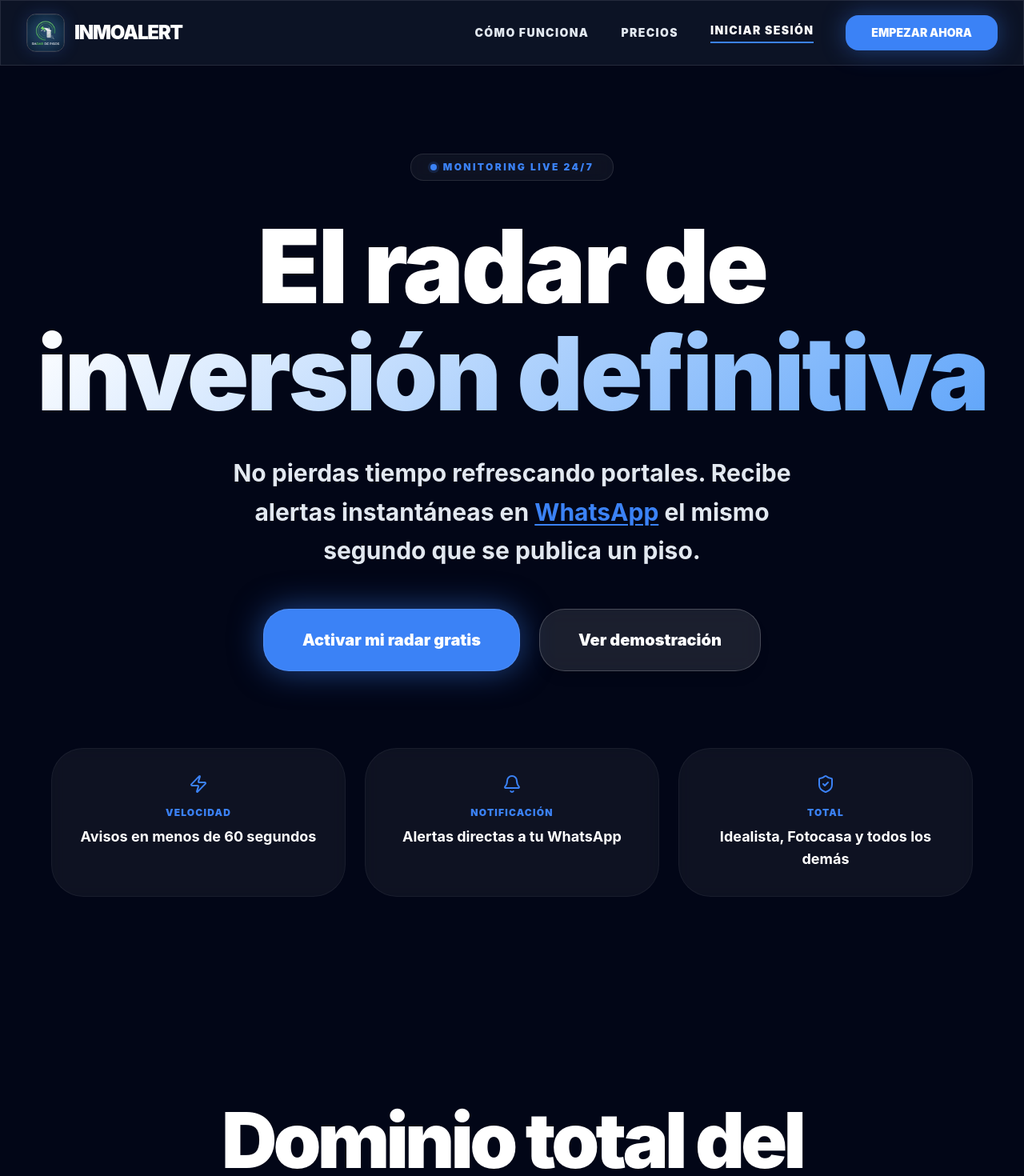
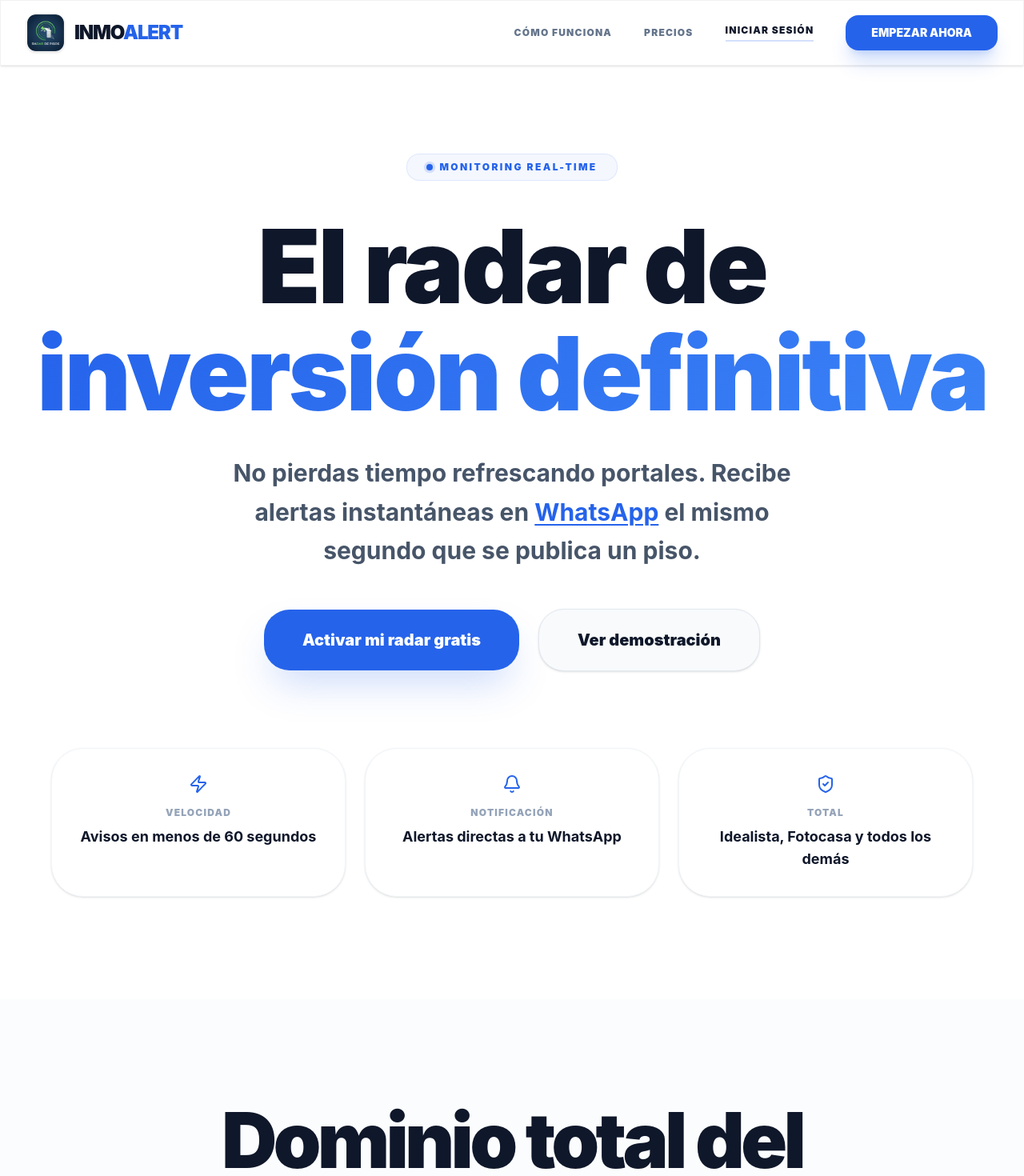
Before and after one commit to radardepisos/Radar-de-Pisos, a Next.js app: page / in a window 1280 px wide. Shown: the top 1470 px of the page at 80% size. Built offline with nearby package versions, Linux system fonts and the light colour scheme.

Commit message:
Force Light Mode: Refactored globals.css and all marketing components to be light-first and high-contrast

```diff
--- a/src/app/globals.css
+++ b/src/app/globals.css
@@ -1,29 +1,31 @@
 @import "tailwindcss";
 
 @theme {
-  --color-primary: #3b82f6;
+  --color-primary: #2563eb;
+  /* Blue 600 (Better for light mode contrast) */
+  --color-primary-dark: #1d4ed8;
+  /* Blue 700 */
+  --color-accent: #3b82f6;
   /* Blue 500 */
-  --color-primary-dark: #2563eb;
-  /* Blue 600 */
-  --color-accent: #60a5fa;
-  /* Blue 400 (Brighter for accent) */
   --color-neutral-50: #f8fafc;
   --color-neutral-100: #f1f5f9;
   --color-neutral-200: #e2e8f0;
   --color-neutral-300: #cbd5e1;
   --color-neutral-400: #94a3b8;
-  --color-neutral-900: #020617;
-  /* Deepest blue-black */
+  --color-neutral-500: #64748b;
+  --color-neutral-600: #475569;
+  --color-neutral-700: #334155;
+  --color-neutral-800: #1e293b;
+  --color-neutral-900: #0f172a;
 }
 
 :root {
-  --background: #020617;
-  --foreground: #ffffff;
-  /* Absolute white for main text */
-  --card: #0f172a;
-  --card-foreground: #ffffff;
-  --border: #1e293b;
-  --ring: #3b82f6;
+  --background: #ffffff;
+  --foreground: #0f172a;
+  --card: #ffffff;
+  --card-foreground: #0f172a;
+  --border: #e2e8f0;
+  --ring: #2563eb;
 }
 
 body {
@@ -33,9 +35,9 @@ body {
   -webkit-font-smoothing: antialiased;
 }
 
-/* High visibility text gradients */
+/* Luxury Light Gradients */
 .premium-gradient {
-  background: linear-gradient(135deg, #ffffff 0%, #60a5fa 100%);
+  background: linear-gradient(135deg, #2563eb 0%, #3b82f6 100%);
   -webkit-background-clip: text;
   -webkit-text-fill-color: transparent;
   background-clip: text;
@@ -44,9 +46,9 @@ body {
 }
 
 .glass {
-  background: rgba(15, 23, 42, 0.8);
-  backdrop-filter: blur(16px);
-  border: 1px solid rgba(255, 255, 255, 0.1);
+  background: rgba(255, 255, 255, 0.8);
+  backdrop-filter: blur(12px);
+  border: 1px solid rgba(0, 0, 0, 0.05);
 }
 
 .radar-pulse {
@@ -63,13 +65,14 @@ body {
 }
 
 .monitoring-card {
-  background: #0f172a;
-  border: 1px solid rgba(255, 255, 255, 0.1);
+  background: #ffffff;
+  border: 1px solid #e2e8f0;
   transition: all 0.3s cubic-bezier(0.4, 0, 0.2, 1);
+  box-shadow: 0 4px 20px -5px rgba(0, 0, 0, 0.05);
 }
 
 .monitoring-card:hover {
-  border-color: #3b82f6;
-  box-shadow: 0 0 50px -10px rgba(59, 130, 246, 0.3);
+  border-color: #2563eb;
+  box-shadow: 0 10px 30px -10px rgba(37, 99, 235, 0.15);
   transform: translateY(-2px);
 }
--- a/src/app/page.tsx
+++ b/src/app/page.tsx
@@ -4,16 +4,16 @@ import { Target, Search, Smartphone, Rocket, Check } from 'lucide-react';
 
 export default function Home() {
   return (
-    <main className="min-h-screen bg-[#020617] selection:bg-primary/40">
+    <main className="min-h-screen bg-white">
       <Navbar />
       <Hero />
 
       {/* Features Section */}
-      <section id="features" className="py-24 lg:py-32 relative overflow-hidden">
+      <section id="features" className="py-24 lg:py-32 relative overflow-hidden bg-neutral-50/50">
         <div className="max-w-7xl mx-auto px-4 sm:px-6 lg:px-8">
           <div className="text-center mb-20 lg:mb-28">
-            <h2 className="text-4xl sm:text-6xl lg:text-8xl font-black mb-8 tracking-tighter text-white">Dominio total del <br /><span className="text-primary">mercado inmobiliario</span></h2>
-            <p className="text-xl sm:text-3xl text-neutral-200 max-w-3xl mx-auto font-bold leading-tight">En el mercado actual, la velocidad no es una opción, es la única forma de conseguir el piso.</p>
+            <h2 className="text-4xl sm:text-6xl lg:text-8xl font-black mb-8 tracking-tighter text-neutral-900">Dominio total del <br /><span className="text-primary">mercado inmobiliario</span></h2>
+            <p className="text-xl sm:text-3xl text-neutral-600 max-w-3xl mx-auto font-bold leading-tight">En el mercado actual, la velocidad no es una opción, es la única forma de conseguir el piso.</p>
           </div>
 
           <div className="grid grid-cols-1 md:grid-cols-3 gap-8 lg:gap-12">
@@ -37,29 +37,29 @@ export default function Home() {
       </section>
 
       {/* Pricing Section */}
-      <section id="pricing" className="py-32 relative">
+      <section id="pricing" className="py-32 relative bg-white">
         <div className="max-w-7xl mx-auto px-4 sm:px-6 lg:px-8">
-          <div className="max-w-xl mx-auto p-12 lg:p-16 rounded-[3rem] bg-neutral-900 border-2 border-primary shadow-[0_0_60px_rgba(59,130,246,0.3)] relative overflow-hidden text-center">
+          <div className="max-w-xl mx-auto p-12 lg:p-16 rounded-[3rem] bg-white border border-neutral-200 shadow-[0_20px_60px_rgba(0,0,0,0.05)] relative overflow-hidden text-center">
             <div className="absolute top-0 right-0 bg-primary text-white px-8 py-3 rounded-bl-3xl text-sm font-black uppercase tracking-widest">PRO</div>
 
             <div className="w-24 h-24 bg-primary/10 rounded-full flex items-center justify-center mx-auto mb-10 text-primary border border-primary/20">
               <Rocket className="w-12 h-12" />
             </div>
 
-            <h3 className="text-4xl font-black mb-4 text-white">Plan Sniper</h3>
+            <h3 className="text-4xl font-black mb-4 text-neutral-900">Plan Sniper</h3>
             <div className="flex items-baseline justify-center mb-10">
-              <span className="text-7xl font-black tracking-tighter text-white">19€</span>
-              <span className="ml-3 text-neutral-300 font-black text-xl uppercase tracking-widest">/mes</span>
+              <span className="text-7xl font-black tracking-tighter text-neutral-900">19€</span>
+              <span className="ml-3 text-neutral-400 font-black text-xl uppercase tracking-widest">/mes</span>
             </div>
 
             <ul className="space-y-6 mb-12 text-left max-w-sm mx-auto">
-              <li className="flex items-center font-bold text-white text-lg"><Check className="text-primary mr-4 w-6 h-6 flex-shrink-0" /> Alertas ilimitadas en tiempo real</li>
-              <li className="flex items-center font-bold text-white text-lg"><Check className="text-primary mr-4 w-6 h-6 flex-shrink-0" /> Monitorización cada 2 minutos</li>
-              <li className="flex items-center font-bold text-white text-lg"><Check className="text-primary mr-4 w-6 h-6 flex-shrink-0" /> Todos los portales (Idealista, Fotocasa...)</li>
-              <li className="flex items-center font-bold text-white text-lg"><Check className="text-primary mr-4 w-6 h-6 flex-shrink-0" /> Análisis por IA (Gemini) incluido</li>
+              <li className="flex items-center font-bold text-neutral-700 text-lg"><Check className="text-primary mr-4 w-6 h-6 flex-shrink-0" /> Alertas ilimitadas en tiempo real</li>
+              <li className="flex items-center font-bold text-neutral-700 text-lg"><Check className="text-primary mr-4 w-6 h-6 flex-shrink-0" /> Monitorización cada 2 minutos</li>
+              <li className="flex items-center font-bold text-neutral-700 text-lg"><Check className="text-primary mr-4 w-6 h-6 flex-shrink-0" /> Todos los portales (Idealista, Fotocasa...)</li>
+              <li className="flex items-center font-bold text-neutral-700 text-lg"><Check className="text-primary mr-4 w-6 h-6 flex-shrink-0" /> Análisis por IA (Gemini) incluido</li>
             </ul>
 
-            <button className="w-full py-6 bg-primary hover:bg-primary-dark text-white rounded-[2rem] font-black text-2xl transition-all shadow-[0_0_40px_rgba(59,130,246,0.5)] transform hover:scale-[1.03]">
+            <button className="w-full py-6 bg-primary hover:bg-primary-dark text-white rounded-[2rem] font-black text-2xl transition-all shadow-2xl shadow-primary/20 transform hover:scale-[1.03]">
               Activar mi Radar Sniper
             </button>
             <p className="mt-8 text-neutral-400 font-black text-xs uppercase tracking-widest">Cancela cuando quieras • Pago Seguro</p>
@@ -68,27 +68,27 @@ export default function Home() {
       </section>
 
       {/* Legal Disclaimer Section */}
-      <section className="py-24 bg-neutral-900/50 border-t border-white/5">
+      <section className="py-24 bg-neutral-50 border-t border-neutral-100">
         <div className="max-w-4xl mx-auto px-4 text-center">
           <h4 className="text-xs font-black uppercase tracking-[0.3em] text-primary mb-8">Base Legal de Agregador</h4>
-          <p className="text-lg text-neutral-200 leading-relaxed font-bold">
+          <p className="text-lg text-neutral-600 leading-relaxed font-bold">
             InmoAlert es un buscador independiente y agregador de información. El contenido indexado proviene de fuentes públicas externas. La propiedad de los anuncios pertenece exclusivamente a sus respectivos portales (Idealista, Fotocasa, Habitaclia, etc.) y a los anunciantes originales.
           </p>
         </div>
       </section>
 
       {/* Footer */}
-      <footer className="py-24 border-t border-white/5 bg-black">
+      <footer className="py-24 border-t border-neutral-100 bg-white">
         <div className="max-w-7xl mx-auto px-4 flex flex-col items-center space-y-10">
           <div className="flex items-center">
-            <span className="text-3xl font-black tracking-tighter text-white">INMO<span className="text-primary">ALERT</span></span>
+            <span className="text-3xl font-black tracking-tighter text-neutral-900 uppercase">INMO<span className="text-primary">ALERT</span></span>
           </div>
-          <div className="flex space-x-8 text-xs font-black tracking-widest text-neutral-500 uppercase">
+          <div className="flex space-x-8 text-xs font-black tracking-widest text-neutral-400 uppercase">
             <span>Terminos</span>
             <span>Privacidad</span>
             <span>Contacto</span>
           </div>
-          <p className="text-neutral-500 font-bold text-sm tracking-tight text-center">© 2026 InmoAlert: Radar de Inversión Tecnológica.</p>
+          <p className="text-neutral-400 font-bold text-sm tracking-tight text-center">© 2026 InmoAlert: Radar de Inversión Tecnológica.</p>
         </div>
       </footer>
     </main>
@@ -97,10 +97,10 @@ export default function Home() {
 
 function FeatureCard({ title, description, icon }: { title: string, description: string, icon: React.ReactNode }) {
   return (
-    <div className="p-12 rounded-[3.5rem] bg-neutral-900 border border-white/5 hover:border-primary/50 transition-all group shadow-2xl hover:-translate-y-2">
-      <div className="w-20 h-20 rounded-3xl bg-primary/10 flex items-center justify-center text-primary mb-10 group-hover:scale-110 transition-transform border border-primary/20 shadow-[0_0_30px_rgba(59,130,246,0.1)]">{icon}</div>
-      <h3 className="text-3xl font-black mb-6 tracking-tight text-white">{title}</h3>
-      <p className="text-neutral-200 leading-relaxed font-bold text-lg">{description}</p>
+    <div className="p-12 rounded-[3.5rem] bg-white border border-neutral-100 hover:border-primary/50 transition-all group shadow-sm hover:shadow-xl hover:-translate-y-2">
+      <div className="w-20 h-20 rounded-3xl bg-primary/5 flex items-center justify-center text-primary mb-10 group-hover:scale-110 transition-transform border border-primary/10">{icon}</div>
+      <h3 className="text-3xl font-black mb-6 tracking-tight text-neutral-900">{title}</h3>
+      <p className="text-neutral-600 leading-relaxed font-bold text-lg">{description}</p>
     </div>
   );
 }
--- a/src/components/marketing/Hero.tsx
+++ b/src/components/marketing/Hero.tsx
@@ -3,39 +3,39 @@ import { ShieldCheck, Zap, Bell, Search } from 'lucide-react';
 
 export default function Hero() {
     return (
-        <div className="relative pt-32 pb-20 lg:pt-48 lg:pb-32 overflow-hidden bg-[#020617]">
-            {/* Ambient Background Glows */}
-            <div className="absolute top-0 left-1/4 w-[500px] h-[500px] bg-primary/20 rounded-full blur-[120px] -z-10 animate-pulse"></div>
-            <div className="absolute bottom-0 right-1/4 w-[400px] h-[400px] bg-accent/10 rounded-full blur-[100px] -z-10 animate-pulse delay-700"></div>
+        <div className="relative pt-32 pb-20 lg:pt-48 lg:pb-32 overflow-hidden bg-white">
+            {/* Soft Ambient Background Glows */}
+            <div className="absolute top-0 left-1/4 w-[600px] h-[600px] bg-primary/5 rounded-full blur-[120px] -z-10"></div>
+            <div className="absolute bottom-0 right-1/4 w-[400px] h-[400px] bg-accent/5 rounded-full blur-[100px] -z-10"></div>
 
             <div className="max-w-7xl mx-auto px-4 sm:px-6 lg:px-8 text-center">
-                <div className="inline-flex items-center space-x-2 px-6 py-2 rounded-2xl bg-white/5 border border-white/10 text-primary text-xs font-black tracking-[0.2em] uppercase mb-10 backdrop-blur-md">
+                <div className="inline-flex items-center space-x-2 px-6 py-2 rounded-2xl bg-primary/5 border border-primary/10 text-primary text-xs font-black tracking-[0.2em] uppercase mb-10">
                     <span className="relative flex h-2 w-2">
                         <span className="animate-ping absolute inline-flex h-full w-full rounded-full bg-primary opacity-75"></span>
                         <span className="relative inline-flex rounded-full h-2 w-2 bg-primary"></span>
                     </span>
-                    <span>Monitoring Live 24/7</span>
+                    <span>Monitoring Real-Time</span>
                 </div>
 
-                <h1 className="text-5xl sm:text-7xl lg:text-9xl font-black text-white mb-8 leading-[1.05] tracking-tight">
+                <h1 className="text-5xl sm:text-7xl lg:text-9xl font-black text-neutral-900 mb-8 leading-[1.05] tracking-tight">
                     El radar de <br />
                     <span className="premium-gradient">inversión definitiva</span>
                 </h1>
 
-                <p className="max-w-3xl mx-auto text-xl lg:text-3xl text-neutral-200 mb-12 leading-relaxed px-4 font-bold">
+                <p className="max-w-3xl mx-auto text-xl lg:text-3xl text-neutral-600 mb-12 leading-relaxed px-4 font-bold">
                     No pierdas tiempo refrescando portales. Recibe alertas instantáneas en <span className="text-primary underline decoration-2 underline-offset-4">WhatsApp</span> el mismo segundo que se publica un piso.
                 </p>
 
                 <div className="flex flex-col sm:flex-row items-center justify-center gap-6 mb-24 px-4 sm:px-0">
                     <Link
                         href="/register"
-                        className="w-full sm:w-auto px-12 py-6 bg-primary hover:bg-primary-dark text-white rounded-[2rem] font-black text-xl transition-all shadow-[0_0_40px_rgba(59,130,246,0.5)] transform hover:-translate-y-1 active:scale-95 border border-white/10"
+                        className="w-full sm:w-auto px-12 py-6 bg-primary hover:bg-primary-dark text-white rounded-[2rem] font-black text-xl transition-all shadow-2xl shadow-primary/25 transform hover:-translate-y-1 active:scale-95"
                     >
                         Activar mi radar gratis
                     </Link>
                     <Link
                         href="#features"
-                        className="w-full sm:w-auto px-12 py-6 bg-white/10 border border-white/20 text-white rounded-[2rem] font-black text-xl transition-all hover:bg-white/20 shadow-lg backdrop-blur-md"
+                        className="w-full sm:w-auto px-12 py-6 bg-neutral-50 border border-neutral-200 text-neutral-900 rounded-[2rem] font-black text-xl transition-all hover:bg-white hover:shadow-xl shadow-sm"
                     >
                         Ver demostración
                     </Link>
@@ -66,10 +66,10 @@ export default function Hero() {
 
 function StatsCard({ icon, title, desc }: { icon: React.ReactNode, title: string, desc: string }) {
     return (
-        <div className="flex flex-col items-center p-8 rounded-[2.5rem] bg-white/5 border border-white/5 backdrop-blur-sm transition-all hover:border-white/10">
+        <div className="flex flex-col items-center p-8 rounded-[2.5rem] bg-white border border-neutral-100 shadow-sm transition-all hover:shadow-md hover:border-primary/20">
             <div className="mb-4">{icon}</div>
-            <h3 className="text-xs font-black tracking-widest text-primary mb-2">{title}</h3>
-            <p className="text-white font-bold text-lg">{desc}</p>
+            <h3 className="text-xs font-black tracking-widest text-neutral-400 mb-2">{title}</h3>
+            <p className="text-neutral-900 font-bold text-lg">{desc}</p>
         </div>
     );
 }
--- a/src/components/marketing/Navbar.tsx
+++ b/src/components/marketing/Navbar.tsx
@@ -3,12 +3,12 @@ import Image from 'next/image';
 
 export default function Navbar() {
     return (
-        <nav className="fixed top-0 w-full z-50 glass border-b border-white/10">
+        <nav className="fixed top-0 w-full z-50 glass border-b border-black/5 shadow-sm">
             <div className="max-w-7xl mx-auto px-4 sm:px-6 lg:px-8">
                 <div className="flex justify-between h-20 items-center">
                     <div className="flex items-center">
                         <Link href="/" className="flex items-center space-x-3 group">
-                            <div className="relative w-12 h-12 rounded-xl overflow-hidden shadow-[0_0_20px_rgba(59,130,246,0.2)] group-hover:scale-105 transition-transform border border-white/20">
+                            <div className="relative w-12 h-12 rounded-xl overflow-hidden shadow-sm group-hover:scale-105 transition-transform border border-black/5">
                                 <Image
                                     src="/logo.jpg"
                                     alt="InmoAlert"
@@ -16,24 +16,24 @@ export default function Navbar() {
                                     className="object-cover"
                                 />
                             </div>
-                            <span className="text-2xl font-black tracking-tighter text-white">
-                                INMOALERT
+                            <span className="text-2xl font-black tracking-tighter text-neutral-900 uppercase">
+                                INMO<span className="text-primary">ALERT</span>
                             </span>
                         </Link>
                     </div>
                     <div className="hidden md:flex items-center space-x-10">
-                        <Link href="#features" className="text-sm font-black tracking-widest text-neutral-200 hover:text-white transition-colors">
+                        <Link href="#features" className="text-xs font-black tracking-widest text-neutral-500 hover:text-primary transition-colors">
                             CÓMO FUNCIONA
                         </Link>
-                        <Link href="#pricing" className="text-sm font-black tracking-widest text-neutral-200 hover:text-white transition-colors">
+                        <Link href="#pricing" className="text-xs font-black tracking-widest text-neutral-500 hover:text-primary transition-colors">
                             PRECIOS
                         </Link>
-                        <Link href="/login" className="text-sm font-black tracking-widest text-white border-b-2 border-primary pb-1">
+                        <Link href="/login" className="text-xs font-black tracking-widest text-neutral-900 border-b-2 border-primary/20 hover:border-primary pb-1 transition-all">
                             INICIAR SESIÓN
                         </Link>
                         <Link
                             href="/register"
-                            className="bg-primary hover:bg-primary-dark text-white px-8 py-3 rounded-2xl font-black transition-all transform hover:scale-105 shadow-[0_0_30px_rgba(59,130,246,0.4)] text-sm"
+                            className="bg-primary hover:bg-primary-dark text-white px-8 py-3 rounded-2xl font-black transition-all transform hover:scale-105 shadow-xl shadow-primary/20 text-sm"
                         >
                             EMPEZAR AHORA
                         </Link>
```
